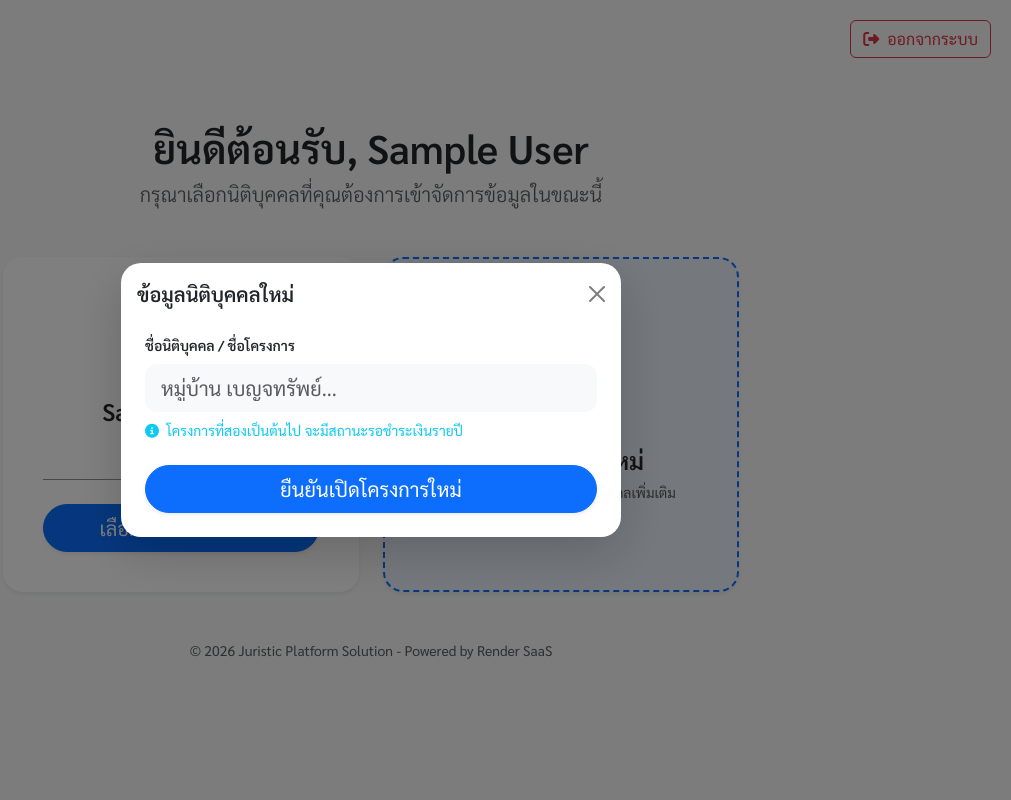
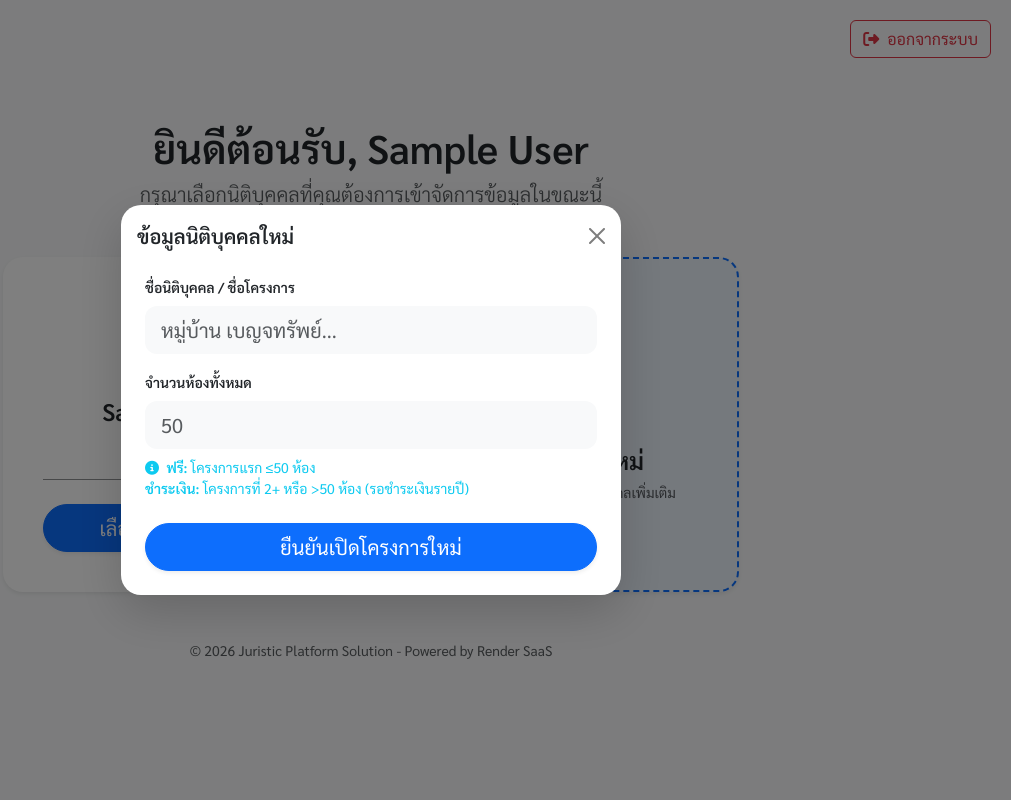
Before and after one commit to condobendcemb/juristicperson, a Flask app: page /select-juristic in a window 1280 px wide, after a click that opens the changed part. Shown: the whole page, without its empty margins (269-1280 px from the left). Run offline with Flask 3, Linux system fonts and the light colour scheme; the visitor is signed in with stand-in values (Sample User, id 1); tables that the repository leaves empty hold one stand-in row (values such as "Sample post"); some libraries are stand-ins or nearby versions.

Commit message:
Add payment logic: Free 1 project ≤50 rooms, paid for 2+ projects or >50 rooms

```diff
--- a/models.py
+++ b/models.py
@@ -7,6 +7,9 @@ class Juristic(db.Model):
     name = db.Column(db.String(100), unique=True, nullable=False) # ตั้ง unique กันชื่อซ้ำ
     subdomain = db.Column(db.String(50), unique=True, nullable=True)
     api_key = db.Column(db.String(100), nullable=True)
+
+    # Project Info
+    total_rooms = db.Column(db.Integer, nullable=True) # จำนวนห้องทั้งหมดที่วางแผน
 
     # Billing / SaaS Fields
     status = db.Column(db.String(20), default='active') # active, expired, pending_payment
--- a/templates/select_juristic.html
+++ b/templates/select_juristic.html
@@ -91,12 +91,19 @@
                 </div>
                 <div class="modal-body p-4">
                     <form id="create-juristic-form" onsubmit="return handleCreateJuristic(event, this)">
-                        <div class="mb-4">
+                        <div class="mb-3">
                             <label class="form-label small fw-bold">ชื่อนิติบุคคล / ชื่อโครงการ</label>
                             <input type="text" name="juristic_name" class="form-control form-control-lg bg-light border-0"
                                 placeholder="หมู่บ้าน เบญจทรัพย์..." required style="border-radius: 12px;">
+                        </div>
+                        <div class="mb-4">
+                            <label class="form-label small fw-bold">จำนวนห้องทั้งหมด</label>
+                            <input type="number" name="total_rooms" class="form-control form-control-lg bg-light border-0"
+                                placeholder="50" min="1" max="1000" required style="border-radius: 12px;">
                             <div class="form-text text-info mt-2">
-                                <i class="fas fa-info-circle me-1"></i> โครงการที่สองเป็นต้นไป จะมีสถานะรอชำระเงินรายปี
+                                <i class="fas fa-info-circle me-1"></i>
+                                <strong>ฟรี:</strong> โครงการแรก ≤50 ห้อง<br>
+                                <strong>ชำระเงิน:</strong> โครงการที่ 2+ หรือ >50 ห้อง (รอชำระเงินรายปี)
                             </div>
                         </div>
                         <button type="submit" class="btn btn-primary btn-lg w-100 rounded-pill shadow-sm">
```
Also changed, not shown: routes/auth.py (+24 -8 lines), scripts/migrate_v6.py (added, +22 -0 lines).
